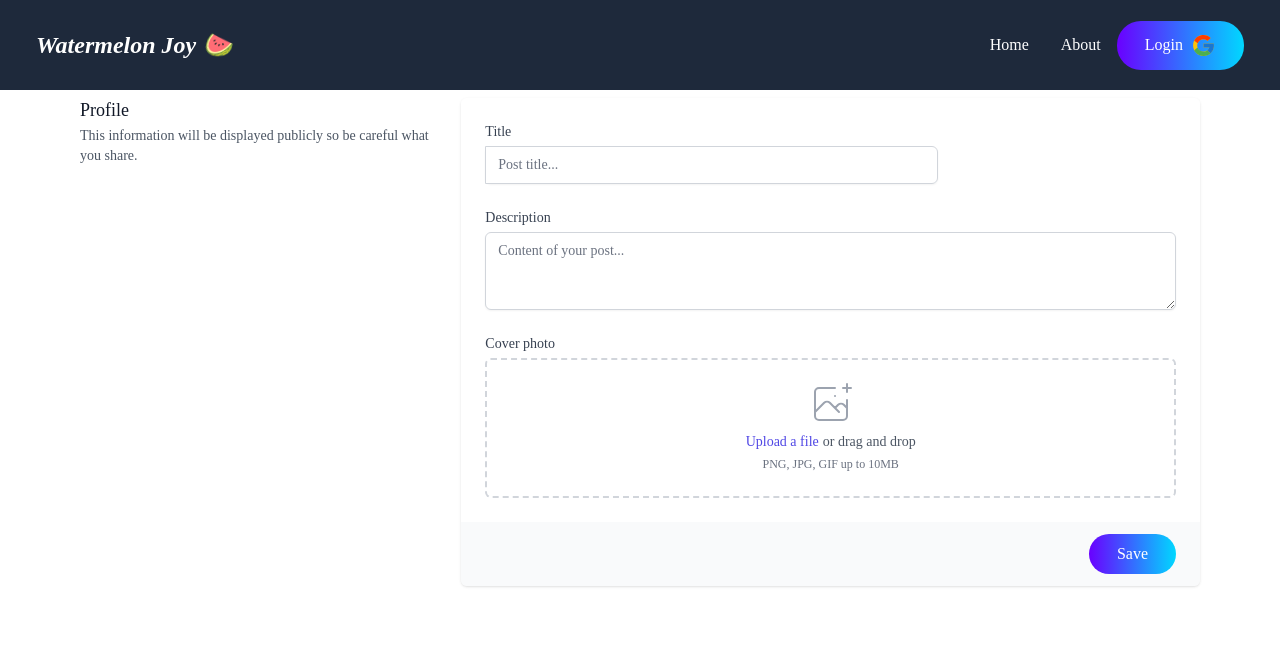
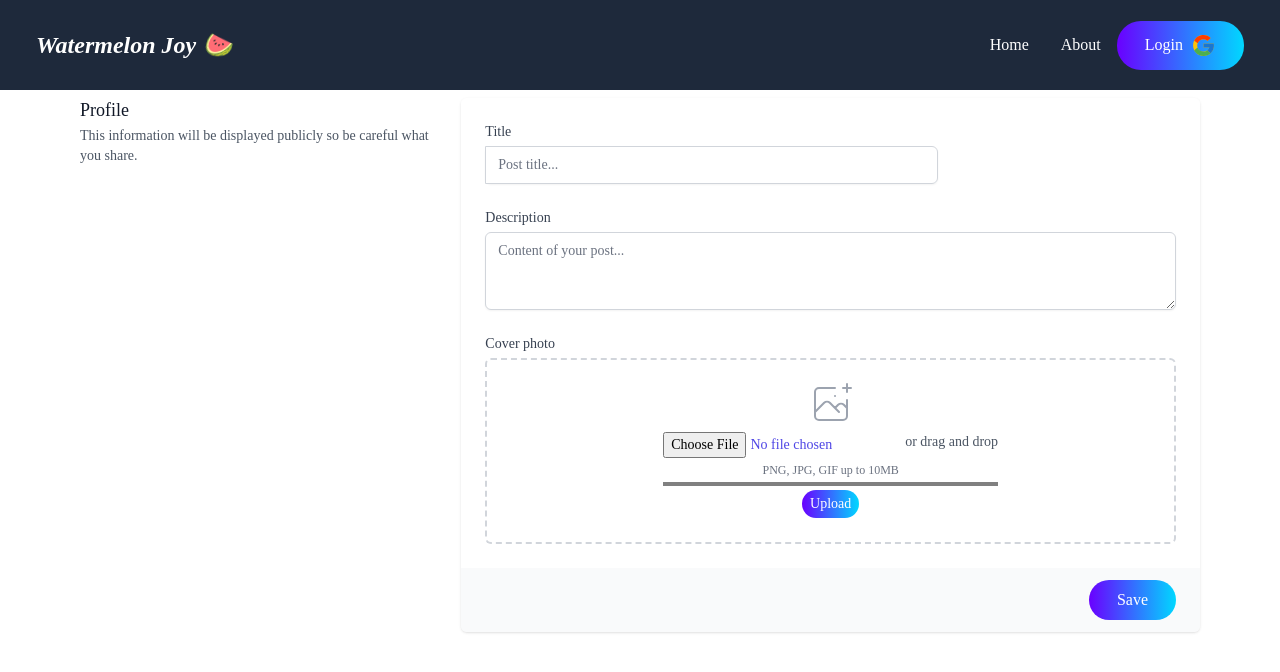
Before and after one commit to alitemel89/react-firebase-socialmedia, a React (Create React App) app: page /createpost in a window 1280 px wide. Shown: the top 672 px of the page. Built offline with nearby package versions, Linux system fonts and the light colour scheme; no server answers.

Commit message:
add Image upload functionality

```diff
--- a/package.json
+++ b/package.json
@@ -21,6 +21,7 @@
     "react-scripts": "5.0.1",
     "react-typed": "^1.2.0",
     "typescript": "^4.8.4",
+    "uuid": "^9.0.0",
     "web-vitals": "^2.1.4",
     "yup": "^0.32.11"
   },
@@ -50,6 +51,7 @@
   },
   "devDependencies": {
     "@tailwindcss/forms": "^0.5.3",
+    "@types/uuid": "^8.3.4",
     "autoprefixer": "^10.4.12",
     "postcss": "^8.4.17",
     "tailwindcss": "^3.1.8"
--- a/src/components/Card.tsx
+++ b/src/components/Card.tsx
@@ -30,11 +30,7 @@ const Card = (props: PostProps) => {
           Antalya, Turkey
         </span>
       </div>
-      <img
-        src="https://cdn.pixabay.com/photo/2015/12/04/14/05/code-1076536_960_720.jpg"
-        alt="product"
-        className="w-full object-fill"
-      />
+      <img src={post.postImage} alt="product" className="w-full object-fill" />
       <div className="p-4 flex flex-col gap-2">
         <div className="flex items-center gap-2">
           <span className="px-3 py-1 rounded-full text-xs bg-gray-100">
--- a/src/components/CreateForm.tsx
+++ b/src/components/CreateForm.tsx
@@ -2,9 +2,18 @@ import { useForm } from "react-hook-form";
 import * as yup from "yup";
 import { yupResolver } from "@hookform/resolvers/yup";
 import { addDoc, collection } from "firebase/firestore";
-import { auth, db } from '../config/firebase'
+import { auth, db, storage } from "../config/firebase";
 import { useAuthState } from "react-firebase-hooks/auth";
 import { useNavigate } from "react-router-dom";
+import { useEffect, useState } from "react";
+import {
+  getDownloadURL,
+  listAll,
+  ref,
+  uploadBytes,
+  uploadBytesResumable,
+} from "firebase/storage";
+import { v4 } from "uuid";
 
 interface CreateFormData {
   title: string;
@@ -12,11 +21,52 @@ interface CreateFormData {
 }
 
 const CreateForm = () => {
-  const navigate = useNavigate()
-  const [user] = useAuthState(auth)
+  const navigate = useNavigate();
+  const [imageUpload, setImageUpload] = useState<File | null>(null);
+  const [imageUrls, setImageUrls] = useState<string[]>([]);
+  const [user] = useAuthState(auth);
+  const [progress, setProgress] = useState(0);
+
+  const imagesListRef = ref(storage, "images/");
+  const uploadFile = () => {
+    if (imageUpload == null) return;
+    const imageRef = ref(storage, `images/${imageUpload.name + v4()}`);
+    uploadBytes(imageRef, imageUpload).then((snapshot) => {
+      getDownloadURL(snapshot.ref).then((url) => {
+        setImageUrls((prev: string[]) => [...prev, url]);
+      });
+    });
+
+    const uploadTask = uploadBytesResumable(imageRef, imageUpload);
+
+    uploadTask.on(
+      "state_changed",
+      (snapshot) => {
+        const progress = Math.round(
+          (snapshot.bytesTransferred / snapshot.totalBytes) * 100
+        );
+        setProgress(progress);
+      },
+      (error) => {
+        alert(error);
+      }
+    );
+  };
+
+  useEffect(() => {
+    listAll(imagesListRef).then((response) => {
+      response.items.forEach((item) => {
+        getDownloadURL(item).then((url) => {
+          setImageUrls((prev) => [...prev, url]);
+        });
+      });
+    });
+  }, []);
+
   const schema = yup.object().shape({
     title: yup.string().required("You must add a title"),
     description: yup.string().required("You must add a description"),
+    postImage: yup.string().default(imageUrls[0]),
   });
 
   const {
@@ -27,20 +77,20 @@ const CreateForm = () => {
     resolver: yupResolver(schema),
   });
 
-  const postsRef = collection(db, "posts")
+  const postsRef = collection(db, "posts");
 
   const onCreatePost = async (data: CreateFormData) => {
     await addDoc(postsRef, {
       ...data,
       username: user?.displayName,
-      userId: user?.uid
-    })
+      userId: user?.uid,
+    });
 
-    navigate("/")
+    navigate("/");
   };
 
   return (
-    <form onSubmit={handleSubmit(onCreatePost)}>
+    <div>
       <div className="md:container md:mx-auto m-2">
         <div className="md:grid md:grid-cols-3 md:gap-6">
           <div className="md:col-span-1">
@@ -127,12 +177,11 @@ const CreateForm = () => {
                           htmlFor="file-upload"
                           className="relative cursor-pointer rounded-md bg-white font-medium text-indigo-600 focus-within:outline-none focus-within:ring-2 focus-within:ring-indigo-500 focus-within:ring-offset-2 hover:text-indigo-500"
                         >
-                          <span>Upload a file</span>
                           <input
-                            id="file-upload"
-                            name="file-upload"
                             type="file"
-                            className="sr-only"
+                            onChange={(event: any) => {
+                              setImageUpload(event.target.files[0]);
+                            }}
                           />
                         </label>
                         <p className="pl-1">or drag and drop</p>
@@ -140,18 +189,37 @@ const CreateForm = () => {
                       <p className="text-xs text-gray-500">
                         PNG, JPG, GIF up to 10MB
                       </p>
+                      <progress
+                        value={progress}
+                        className="block w-full h-1 bg-cyan-600"
+                        max="100"
+                      />
+
+                      {progress === 100 ? <p className="text-sm text-indigo-600">Image uploaded!</p> : <></>}
+
+                      <button
+                        className="text-white py-1 text-sm px-2"
+                        onClick={uploadFile}
+                      >
+                        Upload
+                      </button>
                     </div>
                   </div>
                 </div>
               </div>
               <div className="bg-gray-50 px-4 py-3 text-right sm:px-6">
-                <button className="py-2 text-white active:scale-95">Save</button>
+                <button
+                  className="py-2 text-white active:scale-95"
+                  onClick={handleSubmit(onCreatePost)}
+                >
+                  Save
+                </button>
               </div>
             </div>
           </div>
         </div>
       </div>
-    </form>
+    </div>
   );
 };
 
--- a/src/pages/AboutPage.tsx
+++ b/src/pages/AboutPage.tsx
@@ -1,5 +1,3 @@
-
-
 const AboutPage = () => {
   return (
     <div className="mx-auto m-1">
--- a/src/pages/MainPage.tsx
+++ b/src/pages/MainPage.tsx
@@ -10,6 +10,7 @@ export interface Post {
   description: string;
   userId: string;
   username: string;
+  postImage: string;
 }
 
 const MainPage = () => {
```
Also changed, not shown: 1 other file (tests, documents, lock files or other folders).
